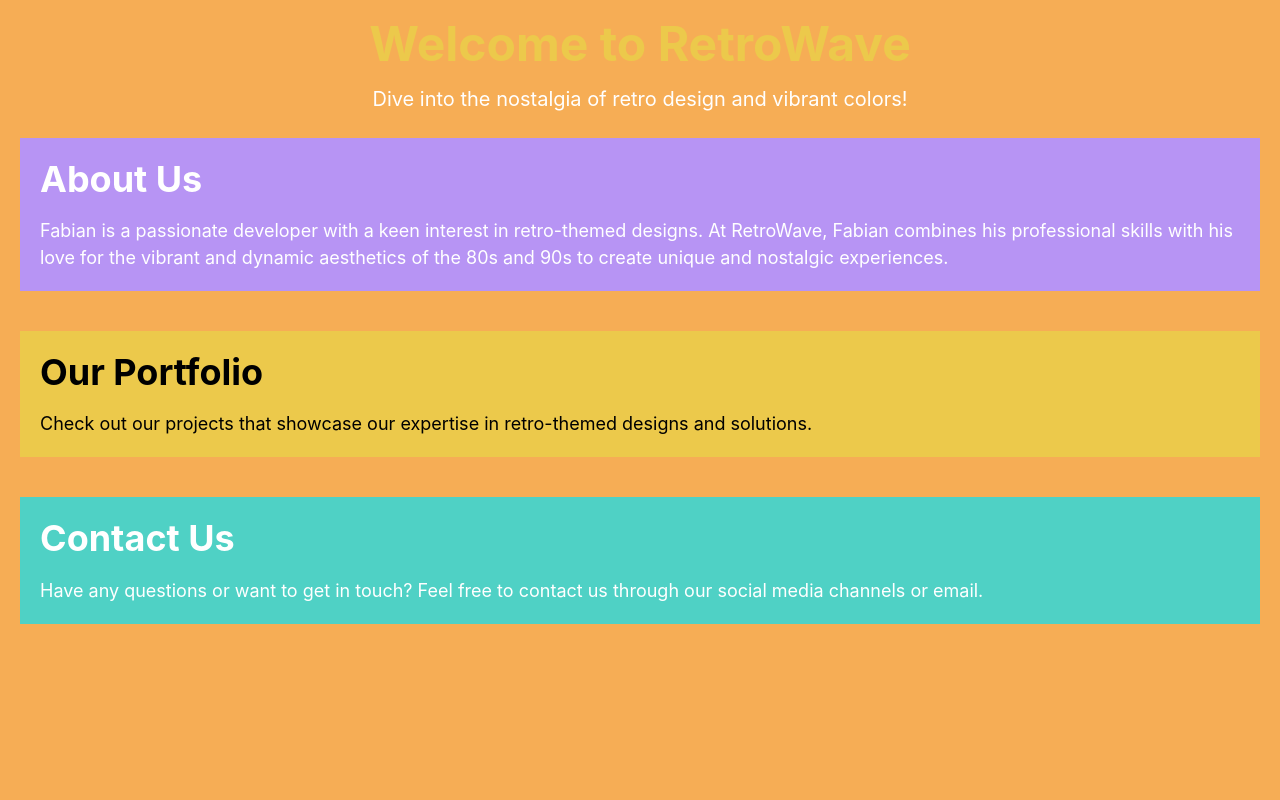
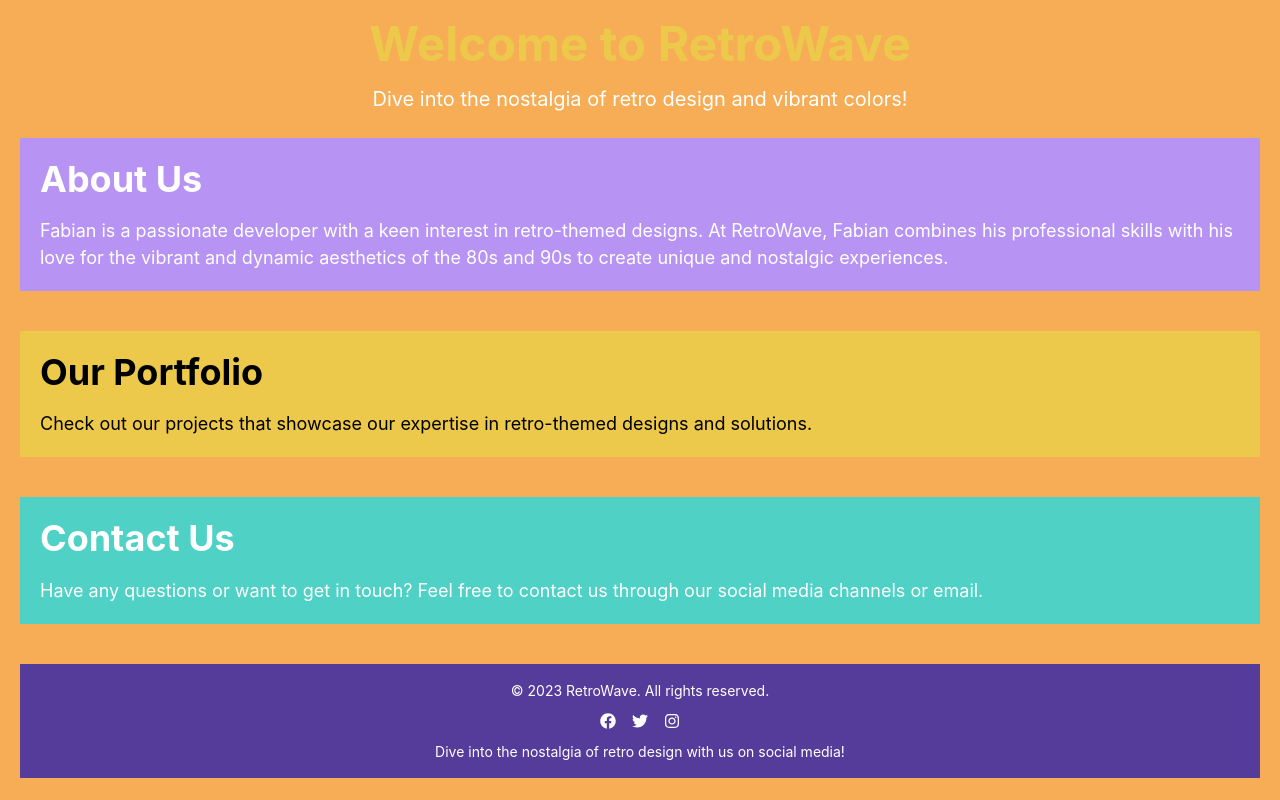
Before and after one commit to GPT-Engineer-App-Dev/personal-website-helper, a React (Vite) app: page / in a window 1280 px wide. Built offline with nearby package versions, Linux system fonts and the light colour scheme.

Commit message:
Added a retro-themed footer with copyright information, social media links, and a brief about section to the website.

```diff
--- a/src/App.jsx
+++ b/src/App.jsx
@@ -1,5 +1,5 @@
-import { Box, Flex, Heading, Text, Button, VStack } from '@chakra-ui/react';
-import { FaHome, FaInfo, FaBriefcase, FaEnvelope } from 'react-icons/fa';
+import { Box, Flex, Heading, Text, VStack, HStack } from '@chakra-ui/react';
+import { FaHome, FaInfo, FaBriefcase, FaEnvelope, FaFacebook, FaTwitter, FaInstagram } from 'react-icons/fa';
 
 const App = () => {
   return (
@@ -28,6 +28,17 @@ const App = () => {
           </Box>
         </VStack>
       </Flex>
+      <Box as="footer" bg="purple.700" color="white" p={4} mt={10}>
+        <VStack spacing={3}>
+          <Text fontSize="sm">© 2023 RetroWave. All rights reserved.</Text>
+          <HStack spacing={4}>
+            <FaFacebook />
+            <FaTwitter />
+            <FaInstagram />
+          </HStack>
+          <Text fontSize="sm">Dive into the nostalgia of retro design with us on social media!</Text>
+        </VStack>
+      </Box>
     </Box>
   );
 };
```
